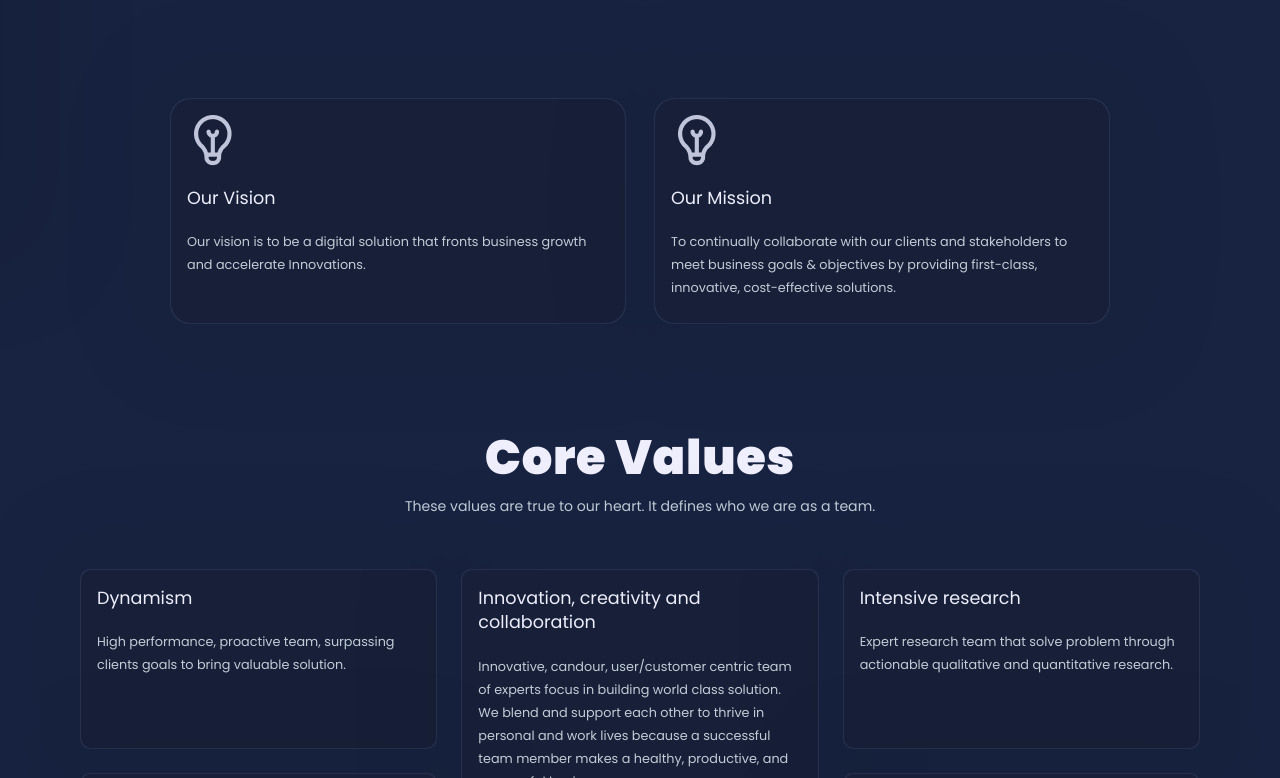
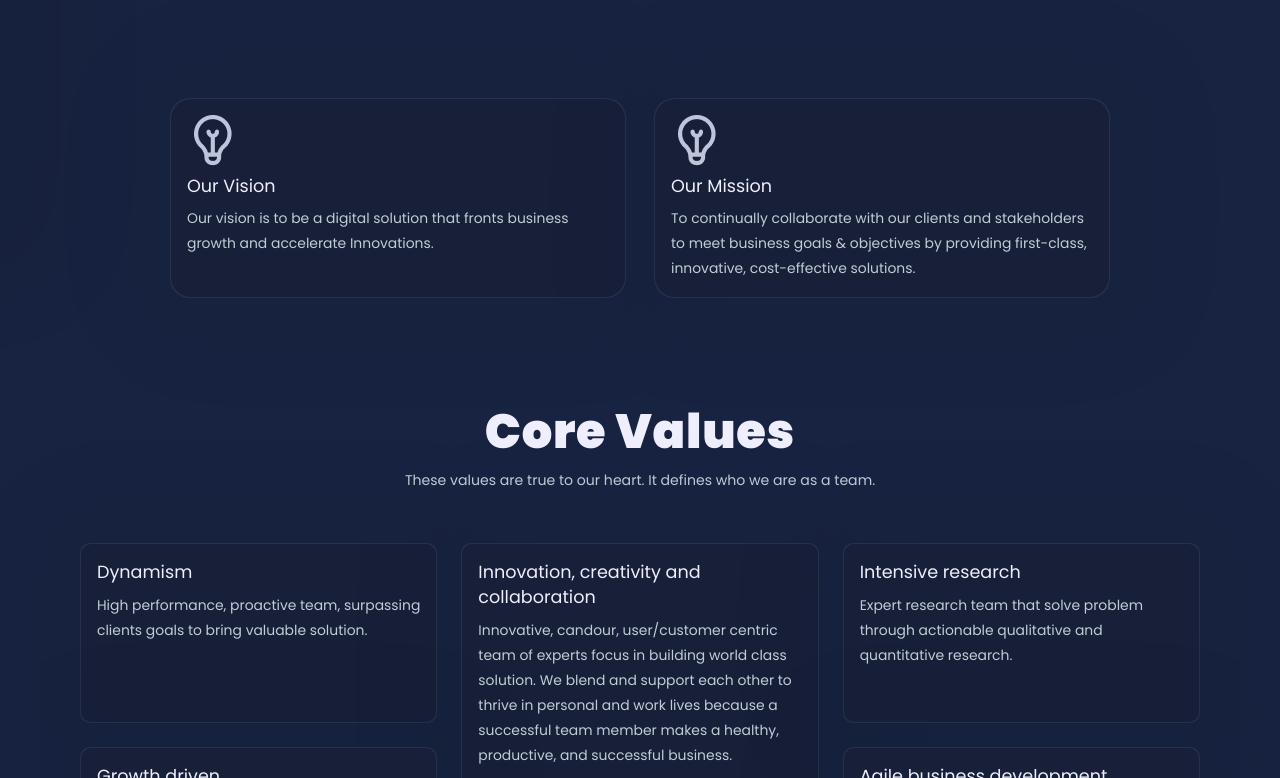
Before and after one commit to DGreegman/dyserf, a Next.js app: page /about in a window 1280 px wide. Shown: the part 582-1360 px from the top of the page. Built offline with nearby package versions, Linux system fonts and the light colour scheme.

Commit message:
improved cards

```diff
--- a/components/About/CoreValues.tsx
+++ b/components/About/CoreValues.tsx
@@ -6,12 +6,7 @@ import { DescCard, SectionTexts } from '../Shared';
 
 const CoreValues = () => {
   const renderValues = coreValues.map((e) => (
-    <GridItem
-      key={e.id}
-      bg='transparent'
-      maxH={e.isDouble ? '473px' : '180px'}
-      rowSpan={e.isDouble ? 2 : 1}
-    >
+    <GridItem key={e.id} bg='transparent' rowSpan={e.isDouble ? 2 : 1}>
       <DescCard {...e} minH={e.isDouble ? '100%' : '180px'} radius={10} />
     </GridItem>
   ));
@@ -20,7 +15,7 @@ const CoreValues = () => {
     <SectionContainer gap='50px'>
       <SectionTexts
         header='Core Values'
-        desc='  These values are true to our heart. It defines who we are as a team.'
+        desc='These values are true to our heart. It defines who we are as a team.'
       />
 
       <Grid
--- a/components/About/Visions.tsx
+++ b/components/About/Visions.tsx
@@ -15,6 +15,7 @@ const Visions = () => {
         gap='7'
         data-aos='fade-up'
         data-aos-duration='1000'
+        gridAutoRows='1fr'
         maxW={{ base: globalStyles.width, xl: '1020px' }}
       >
         {renderCards}
--- a/components/Home/WhatWeOffer.tsx
+++ b/components/Home/WhatWeOffer.tsx
@@ -5,7 +5,7 @@ import { DescCard, DifferentBg, SectionTexts } from '../Shared';
 
 const WhatWeOffer = () => {
   const renderCards = offers.map((offer) => (
-    <DescCard key={offer.id} {...offer} minH='330px' />
+    <DescCard key={offer.id} {...offer} minH='300px' />
   ));
 
   return (
--- a/components/Shared/DescCard.tsx
+++ b/components/Shared/DescCard.tsx
@@ -33,9 +33,9 @@ const DescCard = ({
 
   return (
     <DifferentBg
-      minH={minH ?? '226px'}
+      minH={minH ?? 'max-content'}
       borderRadius={radius ?? 20}
-      flexProps={{ gap: 5 }}
+      flexProps={{ gap: 2 }}
     >
       {icon && (
         <Image
--- a/styles/customStyles.ts
+++ b/styles/customStyles.ts
@@ -12,7 +12,7 @@ export const globalStyles = {
   cardHeader: { base: '1rem', xl: '1.1rem' },
   sectionHeader: { base: '1.5rem', xl: '3rem' },
   textFontSize: '0.88rem',
-  cardText: '0.8rem',
+  cardText: '0.87rem',
   normalBold: 400,
   semibold: 500,
   mediumbold: 600,
```
